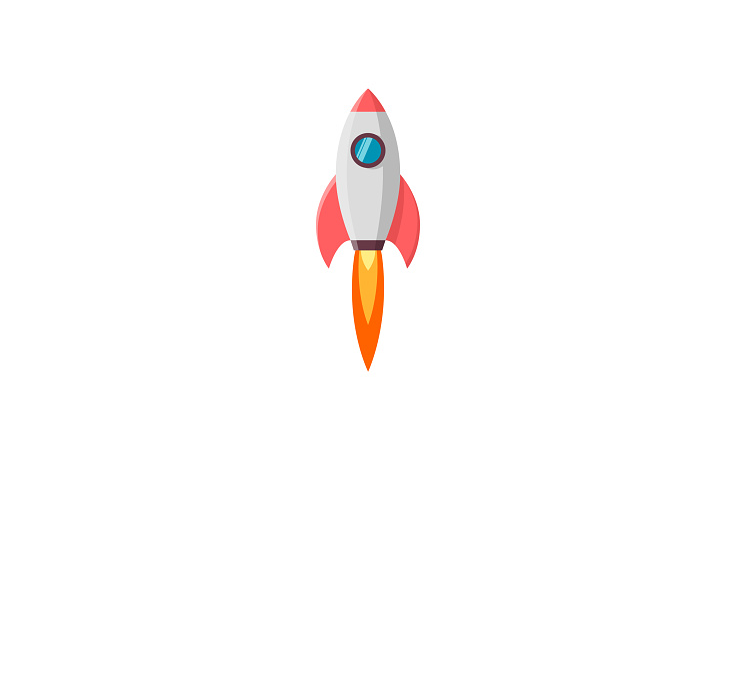
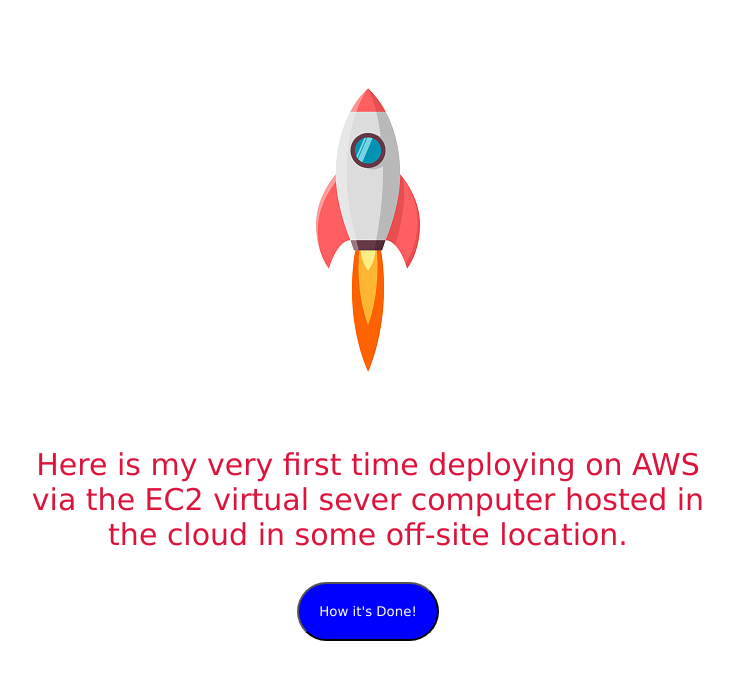
Before and after one commit to DwayneForeman/my-deployment-lab, a website: page public/index.html in a window 1280 px wide. Shown: the part 79-758 px from the top of the page, without its empty margins (272-1005 px from the left). Drawn offline with Linux system fonts and the light colour scheme.

Commit message:
ninth commit

```diff
--- a/public/index.html
+++ b/public/index.html
@@ -11,7 +11,16 @@
 
   <h1>My Deployment Lab Son!</h1>
 
-  <img id="rocket" src = "images/rocket-background.jpeg" alt="Takeoff Rocket"
+  <img src = "images/rocket-background.jpeg" alt="Takeoff Rocket">
 
+  <p>
+    Here is my very first time deploying on AWS <br>
+    via the EC2 virtual sever computer hosted in <br>
+    the cloud in some off-site location.
+  </p>
+
+  <button onclick="goToLink()">How it's Done!</button>
+
+  <script src="main.js"></script>
 </body>
 </html>
--- a/public/main.js
+++ b/public/main.js
@@ -0,0 +1,4 @@
+function goToLink() {
+  window.location.href =
+    "https://docs.google.com/document/d/1VsVAwvQTFmCRxSMdF0te5y-oHKM30nxNFUn4PcTQdmU/edit#";
+}
--- a/public/styles.css
+++ b/public/styles.css
@@ -6,3 +6,22 @@
   display: block;
   margin: 0 auto;
 }
+
+p {
+
+  text-align: center;
+  font-size: 30px;
+  font-family: Verdana, Geneva, Tahoma, sans-serif;
+  color: crimson;
+}
+
+button{
+  display: block;
+  margin: 0 auto;
+  padding: 20px 20px;
+  color: white;
+  background-color: blue;
+  font-family: Verdana, Geneva, Tahoma, sans-serif;
+  border-radius: 30px;
+  box-shadow: none;
+}
```
